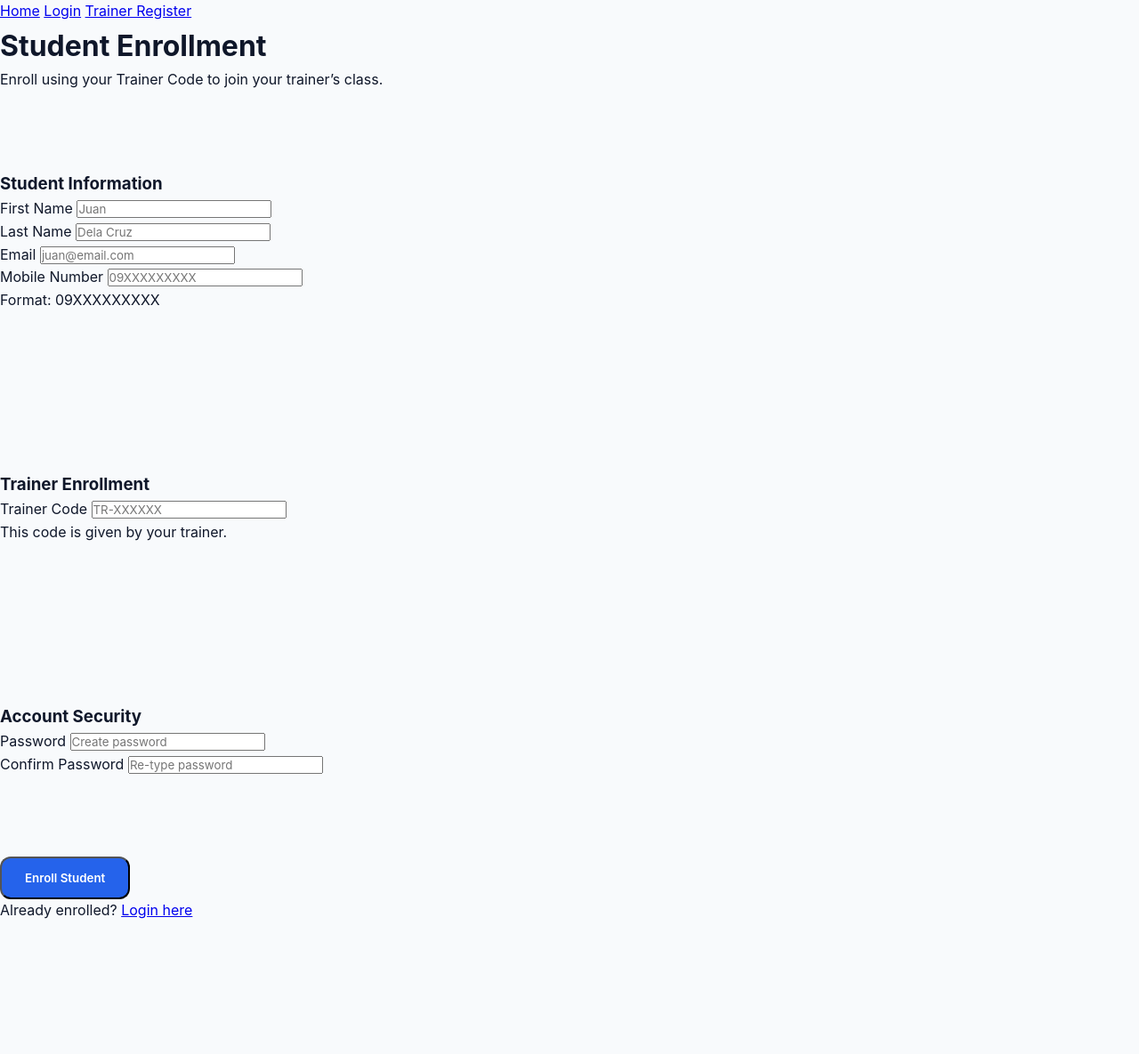
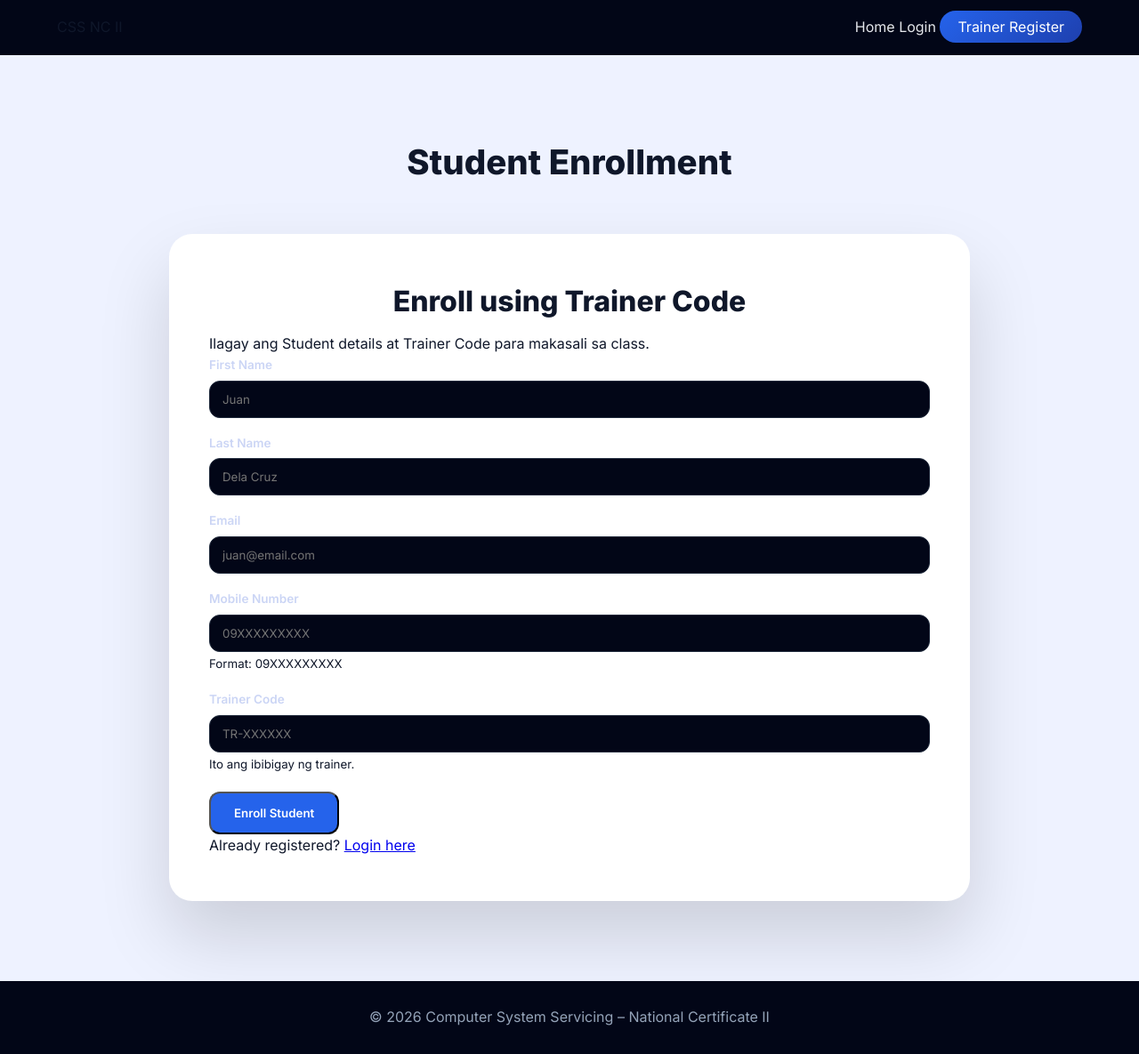
Before and after one commit to mypages090309-ops/cssncii, a plain HTML site: page student-enroll.html in a window 1280 px wide. Shown: the whole page at 89% size. Before the commit the page ends 1036 px from the top, so only its background shows below. Drawn offline with Linux system fonts and the light colour scheme.

Commit message:
Update student-enroll.html

```diff
--- a/student-enroll.html
+++ b/student-enroll.html
@@ -4,92 +4,90 @@
   <meta charset="UTF-8" />
   <meta name="viewport" content="width=device-width, initial-scale=1.0" />
   <title>Student Enrollment | Computer System Servicing NC II</title>
+
+  <!-- Font (same style) -->
+  <link rel="preconnect" href="https://fonts.googleapis.com">
+  <link rel="preconnect" href="https://fonts.gstatic.com" crossorigin>
+  <link href="https://fonts.googleapis.com/css2?family=Inter:wght@400;600;700;800&display=swap" rel="stylesheet">
+
+  <!-- IMPORTANT: dapat ito ang path -->
   <link rel="stylesheet" href="style.css" />
+
+  <!-- JS -->
+  <script src="student-enroll.js" defer></script>
 </head>
 
 <body>
-  <div class="page-wrap">
-    <div class="top-links">
-      <a href="index.html">Home</a>
-      <a href="login.html">Login</a>
-      <a href="trainer-register.html">Trainer Register</a>
+  <!-- NAV -->
+  <nav class="navbar">
+    <div class="container nav-flex">
+      <div class="logo">CSS NC II</div>
+      <div class="nav-links">
+        <a href="index.html">Home</a>
+        <a href="login.html">Login</a>
+        <a class="nav-btn" href="trainer-register.html">Trainer Register</a>
+      </div>
     </div>
+  </nav>
 
-    <div class="card">
-      <h1 class="title">Student Enrollment</h1>
-      <p class="subtitle">
-        Enroll using your Trainer Code to join your trainer’s class.
-      </p>
+  <!-- HERO / FORM SECTION -->
+  <section class="section alt">
+    <div class="container">
+      <h1 class="section-title">Student Enrollment</h1>
 
-      <form id="studentForm" autocomplete="on">
+      <div class="form-container">
+        <div class="form-card">
+          <h2>Enroll using Trainer Code</h2>
+          <p class="subtext">Ilagay ang Student details at Trainer Code para makasali sa class.</p>
 
-        <!-- Student Info Section -->
-        <div class="section">
-          <h3>Student Information</h3>
-          <div class="grid">
-            <div class="field">
+          <form id="studentEnrollForm" novalidate>
+            <div class="input-group">
               <label for="firstName">First Name</label>
-              <input type="text" id="firstName" name="firstName" placeholder="Juan" required />
+              <input id="firstName" name="firstName" type="text" placeholder="Juan" required />
             </div>
-            <div class="field">
+
+            <div class="input-group">
               <label for="lastName">Last Name</label>
-              <input type="text" id="lastName" name="lastName" placeholder="Dela Cruz" required />
+              <input id="lastName" name="lastName" type="text" placeholder="Dela Cruz" required />
             </div>
-            <div class="field">
+
+            <div class="input-group">
               <label for="email">Email</label>
-              <input type="email" id="email" name="email" placeholder="juan@email.com" required />
+              <input id="email" name="email" type="email" placeholder="juan@email.com" required />
             </div>
-            <div class="field">
+
+            <div class="input-group">
               <label for="mobile">Mobile Number</label>
-              <input type="tel" id="mobile" name="mobile" placeholder="09XXXXXXXXX" required />
-              <div class="note">Format: 09XXXXXXXXX</div>
+              <input id="mobile" name="mobile" type="tel" placeholder="09XXXXXXXXX" required />
+              <small class="helper">Format: 09XXXXXXXXX</small>
             </div>
-          </div>
+
+            <div class="input-group">
+              <label for="trainerCode">Trainer Code</label>
+              <input id="trainerCode" name="trainerCode" type="text" placeholder="TR-XXXXXX" required />
+              <small class="helper">Ito ang ibibigay ng trainer.</small>
+            </div>
+
+            <button class="btn-primary" type="submit" id="btnSubmit">
+              Enroll Student
+            </button>
+
+            <p id="formMsg" class="form-msg" aria-live="polite"></p>
+          </form>
+
+          <p class="form-footer">
+            Already registered? <a href="login.html">Login here</a>
+          </p>
         </div>
+      </div>
+    </div>
+  </section>
 
-        <!-- Trainer Code Section -->
-        <div class="section">
-          <h3>Trainer Enrollment</h3>
-          <div class="grid">
-            <div class="field">
-              <label for="trainerCode">Trainer Code</label>
-              <input type="text" id="trainerCode" name="trainerCode" placeholder="TR-XXXXXX" required />
-              <div class="note">This code is given by your trainer.</div>
-            </div>
-          </div>
-        </div>
-
-        <!-- Account Security Section -->
-        <div class="section">
-          <h3>Account Security</h3>
-          <div class="grid">
-            <div class="field">
-              <label for="password">Password</label>
-              <input type="password" id="password" name="password" placeholder="Create password" required />
-            </div>
-            <div class="field">
-              <label for="confirmPassword">Confirm Password</label>
-              <input type="password" id="confirmPassword" name="confirmPassword" placeholder="Re-type password" required />
-            </div>
-          </div>
-        </div>
-
-        <!-- Submit Button -->
-        <div class="actions">
-          <button type="submit" class="btn btn-primary" id="submitBtn">
-            Enroll Student
-          </button>
-        </div>
-
-        <!-- Helper Links -->
-        <div class="helper">
-          Already enrolled? <a href="login.html">Login here</a>
-        </div>
-      </form>
+  <!-- FOOTER -->
+  <footer class="footer">
+    <div class="container">
+      <p>© 2026 Computer System Servicing – National Certificate II</p>
     </div>
-  </div>
-
-  <!-- Link JS here -->
-  <script src="student-enroll.js"></script>
+  </footer>
 </body>
 </html>
```
